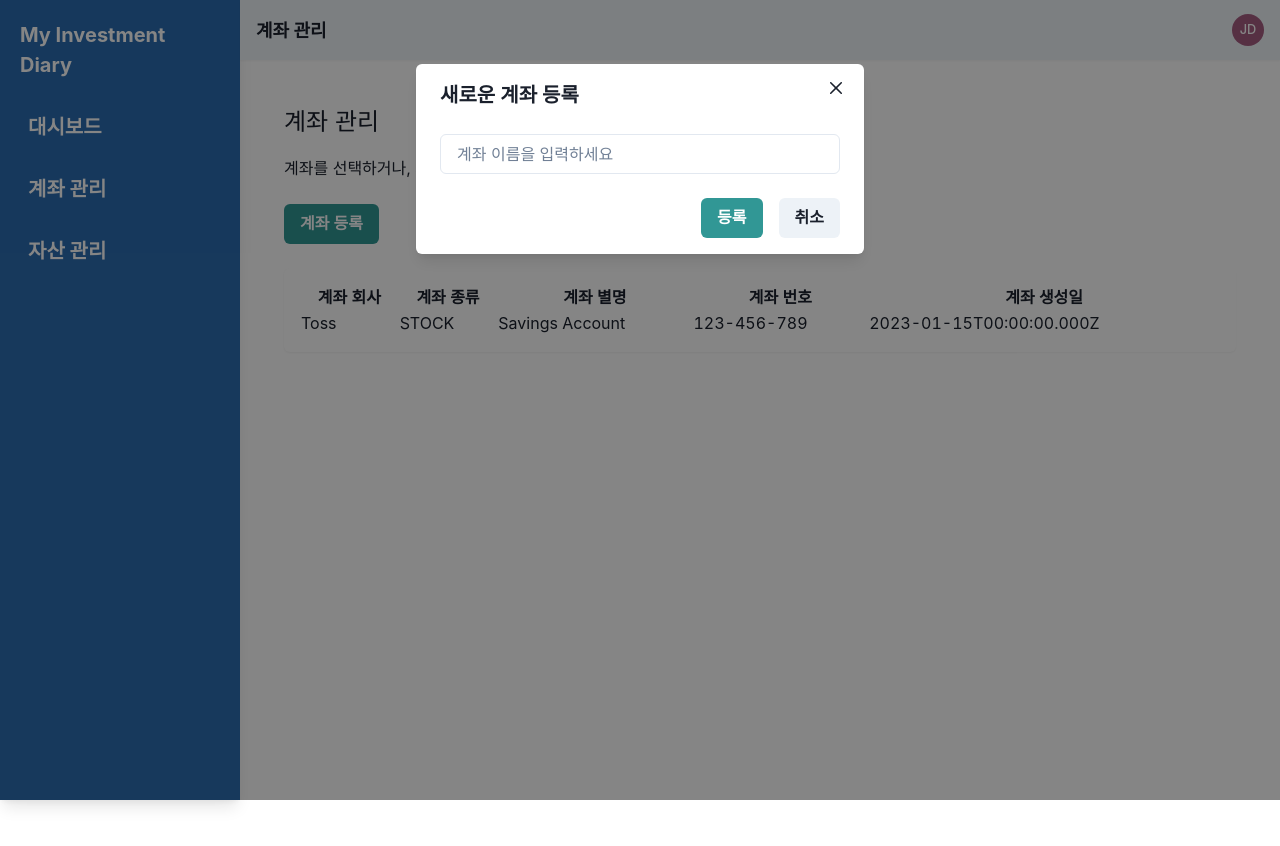
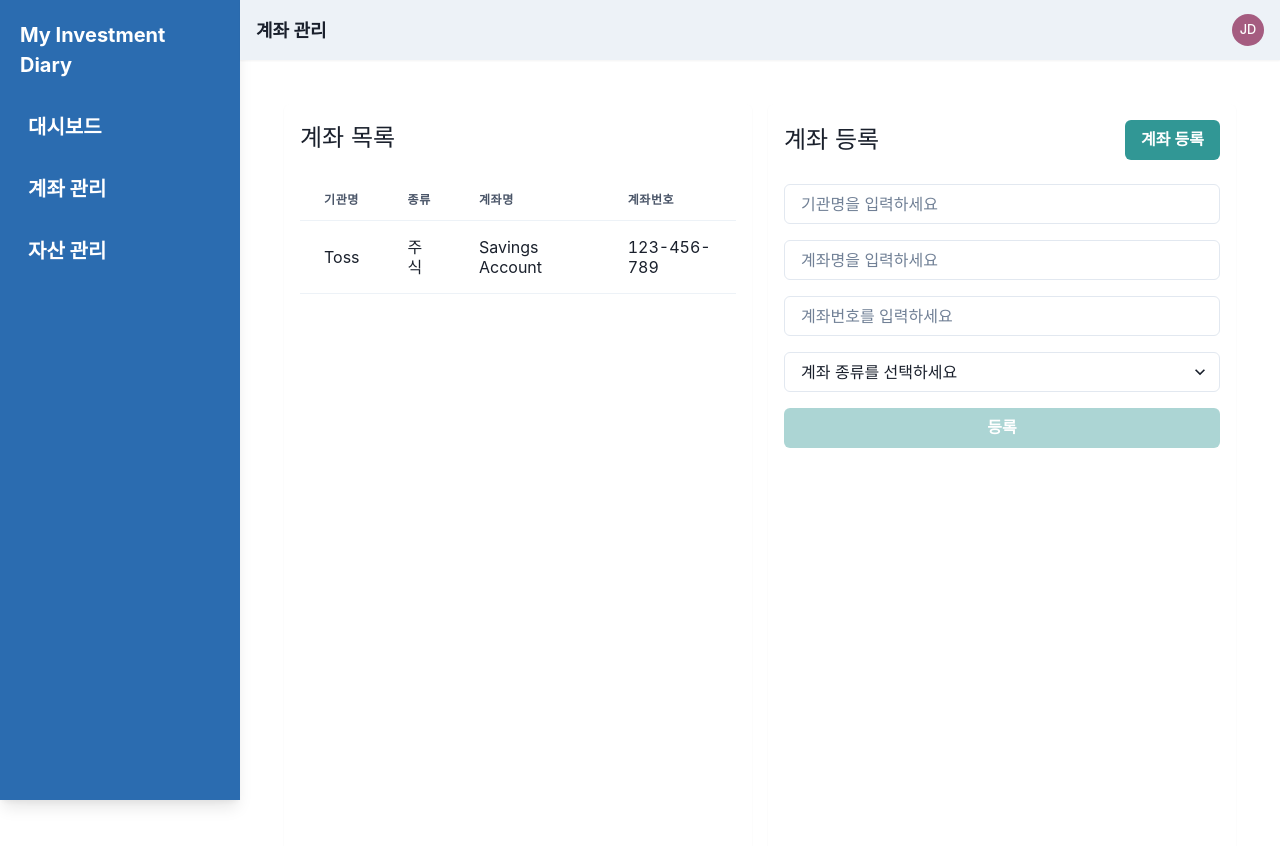
Before and after one commit to kyoulho/MID, a Next.js app in the folder apps/frontend/: page /account in a window 1280 px wide. Both pictures are taken after a click on the button "계좌 등록". Shown: the top 846 px of the page. Before the commit the page ends 800 px from the top, so only its background shows below. Built offline with nearby package versions, Linux system fonts and the light colour scheme.

Commit message:
WIP: 계좌 화면

```diff
--- a/apps/frontend/src/app/account/page.tsx
+++ b/apps/frontend/src/app/account/page.tsx
@@ -1,23 +1,11 @@
 "use client";
 
 import React, { FC, useEffect, useState } from "react";
-import {
-  Box,
-  Button,
-  Input,
-  Modal,
-  ModalBody,
-  ModalCloseButton,
-  ModalContent,
-  ModalFooter,
-  ModalHeader,
-  ModalOverlay,
-  Spinner,
-  Table,
-  Text,
-  useDisclosure,
-} from "@chakra-ui/react";
-import { AccountType, GetAccountDTO } from "@mid/shared";
+import { Box, Button, HStack, Spinner, Text } from "@chakra-ui/react";
+import { AccountType, CreateAccountDTO, GetAccountDTO } from "@mid/shared";
+import AccountRegisterForm from "@/components/account/AccountRegisterForm";
+import AccountDetail from "@/components/account/AccountDetail";
+import AccountTable from "@/components/account/AccountTable";
 
 function fetchAccounts(): GetAccountDTO[] {
   return [
@@ -25,7 +13,7 @@ function fetchAccounts(): GetAccountDTO[] {
       id: "1111-222-3333-4444-555",
       company: "Toss",
       type: AccountType.STOCK,
-      alias: "Savings Account",
+      name: "Savings Account",
       number: "123-456-789",
       createdAt: new Date("2023-01-15"),
     },
@@ -38,19 +26,17 @@ const AccountPage: FC = () => {
   const [selectedAccount, setSelectedAccount] = useState<GetAccountDTO | null>(
     null,
   );
-  const {
-    isOpen: isRegisterOpen,
-    onOpen: onRegisterOpen,
-    onClose: onRegisterClose,
-  } = useDisclosure();
+  const [isRegisterMode, setIsRegisterMode] = useState(false);
 
-  const {
-    isOpen: isDetailOpen,
-    onOpen: onDetailOpen,
-    onClose: onDetailClose,
-  } = useDisclosure();
+  const handleAccountClick = (account: GetAccountDTO): void => {
+    setSelectedAccount(account);
+    setIsRegisterMode(false);
+  };
 
-  const [newAccountName, setNewAccountName] = useState("");
+  const handleAccountRegister = (): void => {
+    console.log("Account Register");
+    setIsRegisterMode(false);
+  };
 
   useEffect(() => {
     const data = fetchAccounts();
@@ -59,100 +45,35 @@ const AccountPage: FC = () => {
   }, []);
 
   return (
-    <Box p={6}>
-      <Text fontSize="2xl" mb={4}>
-        계좌 관리
-      </Text>
-      <Text mb={6}>계좌를 선택하거나, 새로운 계좌를 등록할 수 있습니다.</Text>
-
-      <Button colorScheme="teal" onClick={onRegisterOpen} mb={6}>
-        계좌 등록
-      </Button>
-
+    <Box display="flex" p={6} height="100vh">
+      <Box flex="1" p={4} bg="white" borderRadius="md" boxShadow="sm" mr={4}>
+        <HStack justifyContent="space-between" mb={6}>
+          <Text fontSize="2xl">계좌 목록</Text>
+        </HStack>
         {loading ? (
           <Spinner size="lg" />
         ) : (
-        <Box overflowX="auto" bg="white" p={4} borderRadius="md" boxShadow="sm">
-          <Table>
-            <thead>
-              <tr>
-                <th>계좌 회사</th>
-                <th>계좌 종류</th>
-                <th>계좌 별명</th>
-                <th>계좌 번호</th>
-                <th>계좌 생성일</th>
-              </tr>
-            </thead>
-            <tbody>
-              {accounts.map((account: GetAccountDTO) => (
-                <tr
-                  key={account.id}
-                  style={{ cursor: "pointer" }}
-                  onClick={() => {
-                    setSelectedAccount(account);
-                    onDetailOpen();
-                  }}
-                >
-                  <td>{account.company}</td>
-                  <td>{account.type}</td>
-                  <td>{account.alias}</td>
-                  <td>{account.number}</td>
-                  <td>{new Date(account.createdAt).toISOString()}</td>
-                </tr>
-              ))}
-            </tbody>
-          </Table>
+          <AccountTable
+            accounts={accounts}
+            onSelectAccount={handleAccountClick}
+          />
+        )}
       </Box>
+      <Box flex="1" p={4} bg="white" borderRadius="md" boxShadow="sm">
+        <HStack justifyContent="space-between" mb={6}>
+          <Text fontSize="2xl">
+            {isRegisterMode ? "계좌 등록" : "계좌 상세"}
+          </Text>
+          <Button colorScheme="teal" onClick={() => setIsRegisterMode(true)}>
+            계좌 등록
+          </Button>
+        </HStack>
+        {isRegisterMode ? (
+          <AccountRegisterForm onRegister={handleAccountRegister} />
+        ) : (
+          <AccountDetail account={selectedAccount} />
         )}
-
-      {/* 계좌 등록 모달 */}
-      <Modal isOpen={isRegisterOpen} onClose={onRegisterClose}>
-        <ModalOverlay />
-        <ModalContent>
-          <ModalHeader>새로운 계좌 등록</ModalHeader>
-          <ModalCloseButton />
-          <ModalBody>
-            <Input
-              placeholder="계좌 이름을 입력하세요"
-              value={newAccountName}
-              onChange={(e) => setNewAccountName(e.target.value)}
-            />
-          </ModalBody>
-          <ModalFooter>
-            <Button colorScheme="teal" onClick={() => {}} mr={4}>
-              등록
-            </Button>
-            <Button onClick={onRegisterClose}>취소</Button>
-          </ModalFooter>
-        </ModalContent>
-      </Modal>
-
-      {/* 계좌 상세 모달 */}
-      <Modal isOpen={isDetailOpen} onClose={onDetailClose}>
-        <ModalOverlay />
-        <ModalContent>
-          <ModalHeader>계좌 상세 정보</ModalHeader>
-          <ModalCloseButton />
-          <ModalBody>
-            {selectedAccount && (
-              <Box>
-                <Text>계좌 회사: {selectedAccount.company}</Text>
-                <Text>계좌 번호: {selectedAccount.number}</Text>
-                <Text>계좌 별명: {selectedAccount.alias}</Text>
-                <Text>
-                  계좌 생성일:{" "}
-                  {new Date(selectedAccount.createdAt).toISOString()}
-                </Text>
       </Box>
-            )}
-          </ModalBody>
-          <ModalFooter>
-            <Button colorScheme="teal" onClick={onDetailClose}>
-              닫기
-            </Button>
-          </ModalFooter>
-        </ModalContent>
-      </Modal>
     </Box>
   );
 };
--- /dev/null
+++ b/apps/frontend/src/components/account/AccountDetail.tsx
@@ -0,0 +1,18 @@
+import { FC } from "react";
+import { GetAccountDTO } from "@mid/shared";
+import { Box, Text } from "@chakra-ui/react";
+
+const AccountDetail: FC<{ account: GetAccountDTO | null }> = ({ account }) => {
+  if (!account) return <Text>계좌를 선택하세요.</Text>;
+
+  return (
+    <Box>
+      <Text>기관명: {account.company}</Text>
+      <Text>계좌 번호: {account.number}</Text>
+      <Text>계좌명: {account.name}</Text>
+      <Text>생성일: {new Date(account.createdAt).toISOString()}</Text>
+    </Box>
+  );
+};
+
+export default AccountDetail;
--- /dev/null
+++ b/apps/frontend/src/components/account/AccountRegisterForm.tsx
@@ -0,0 +1,97 @@
+"use client";
+
+import { ChangeEvent, FC, useState } from "react";
+import { Button, Input, Select, VStack } from "@chakra-ui/react";
+import { AccountType, CreateAccountDTO } from "@mid/shared";
+
+// 초기 상태 인터페이스
+export interface AccountFormState {
+  institution: string | null;
+  type: AccountType | null;
+  name: string | null;
+  number: string | null;
+}
+
+const AccountRegisterForm: FC<{
+  onRegister: (account: CreateAccountDTO) => void;
+}> = ({ onRegister }) => {
+  const [newAccount, setNewAccount] = useState<AccountFormState>({
+    institution: null,
+    type: null,
+    name: null,
+    number: null,
+  });
+
+  const handleChange =
+    (field: keyof AccountFormState) =>
+    (e: ChangeEvent<HTMLInputElement>): void => {
+      setNewAccount((prev) => ({
+        ...prev,
+        [field]: e.target.value,
+      }));
+    };
+
+  const handleSelectChange = (e: ChangeEvent<HTMLSelectElement>): void => {
+    setNewAccount((prev) => ({
+      ...prev,
+      type: e.target.value as AccountType,
+    }));
+  };
+
+  const isFormValid =
+    newAccount.institution?.trim() &&
+    newAccount.name?.trim() &&
+    newAccount.number?.trim() &&
+    newAccount.type;
+
+  const handleSubmit = (): void => {
+    if (isFormValid) {
+      onRegister({
+        institution: newAccount.institution!,
+        type: newAccount.type!,
+        name: newAccount.name!,
+        number: newAccount.number!,
+      });
+    }
+  };
+
+  return (
+    <VStack align="stretch" spacing={4}>
+      <Input
+        placeholder="기관명을 입력하세요"
+        value={newAccount.institution || ""}
+        onChange={handleChange("institution")}
+      />
+      <Input
+        placeholder="계좌명을 입력하세요"
+        value={newAccount.name || ""}
+        onChange={handleChange("name")}
+      />
+      <Input
+        placeholder="계좌번호를 입력하세요"
+        value={newAccount.number || ""}
+        onChange={handleChange("number")}
+      />
+      <Select
+        placeholder="계좌 종류를 선택하세요"
+        value={newAccount.type || ""}
+        onChange={handleSelectChange}
+      >
+        {Object.values(AccountType).map((type) => (
+          <option key={type} value={type}>
+            {type}
+          </option>
+        ))}
+      </Select>
+      <Button
+        colorScheme="teal"
+        onClick={handleSubmit}
+        isDisabled={!isFormValid}
+      >
+        등록
+      </Button>
+    </VStack>
+  );
+};
+
+export default AccountRegisterForm;
--- /dev/null
+++ b/apps/frontend/src/components/account/AccountTable.tsx
@@ -0,0 +1,35 @@
+import { Table, Tbody, Td, Th, Thead, Tr } from "@chakra-ui/react";
+import { GetAccountDTO } from "@mid/shared";
+import { FC } from "react";
+
+const AccountTable: FC<{
+  accounts: GetAccountDTO[];
+  onSelectAccount: (account: GetAccountDTO) => void;
+}> = ({ accounts, onSelectAccount }) => (
+  <Table>
+    <Thead>
+      <Tr>
+        <Th>기관명</Th>
+        <Th>종류</Th>
+        <Th>계좌명</Th>
+        <Th>계좌번호</Th>
+      </Tr>
+    </Thead>
+    <Tbody>
+      {accounts.map((account) => (
+        <Tr
+          key={account.id}
+          onClick={() => onSelectAccount(account)}
+          style={{ cursor: "pointer" }}
+        >
+          <Td>{account.company}</Td>
+          <Td>{account.type}</Td>
+          <Td>{account.name}</Td>
+          <Td>{account.number}</Td>
+        </Tr>
+      ))}
+    </Tbody>
+  </Table>
+);
+
+export default AccountTable;
--- a/packages/shared/dtos/account.dto.ts
+++ b/packages/shared/dtos/account.dto.ts
@@ -1,23 +1,28 @@
 import { AccountType } from "../enums";
 import { UUID } from "../types";
 
-export class CreateAccountDTO {
-  company!: string;
+interface BaseAccountDTO {
+  institution: string;
+  type: AccountType;
+  name: string;
+  number: string;
+}
+
+export class CreateAccountDTO implements BaseAccountDTO {
+  institution!: string;
   type!: AccountType;
-  alias?: string;
+  name!: string;
   number!: string;
 }
-export class UpdateAccountDTO {
-  company!: string;
+
+export class UpdateAccountDTO implements BaseAccountDTO {
+  institution!: string;
   type!: AccountType;
-  alias?: string;
+  name!: string;
   number!: string;
 }
-export class GetAccountDTO {
+
+export class GetAccountDTO extends CreateAccountDTO {
   id!: UUID;
-  company!: string;
-  type!: AccountType;
-  alias?: string;
-  number!: string;
   createdAt!: Date;
 }
--- a/packages/shared/enums/index.ts
+++ b/packages/shared/enums/index.ts
@@ -1,5 +1,6 @@
 export enum AccountType {
-  STOCK = "STOCK",
-  GOLD = "GOLD",
-  BITCOIN = "BITCOIN",
+  STOCK = "주식",
+  SAVING = "저축",
+  GOLD = "금현물",
+  COIN = "코인",
 }
```
Lines whose indentation alone changed are shown as unchanged.
